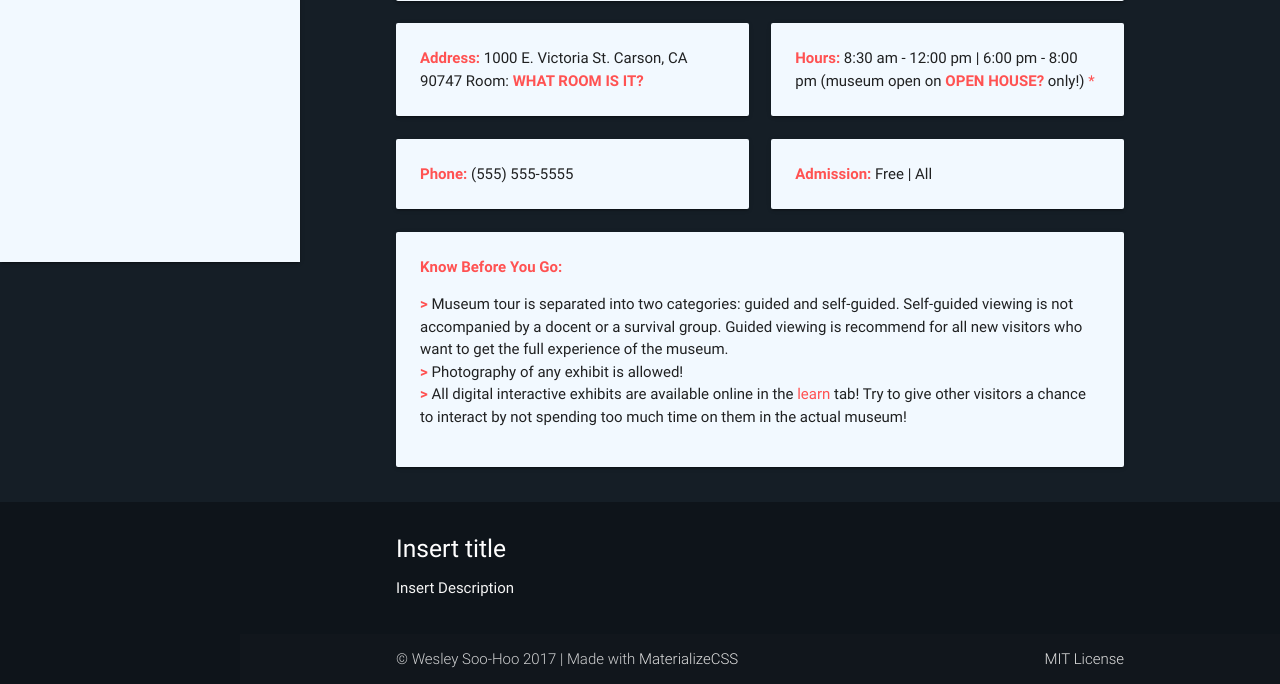
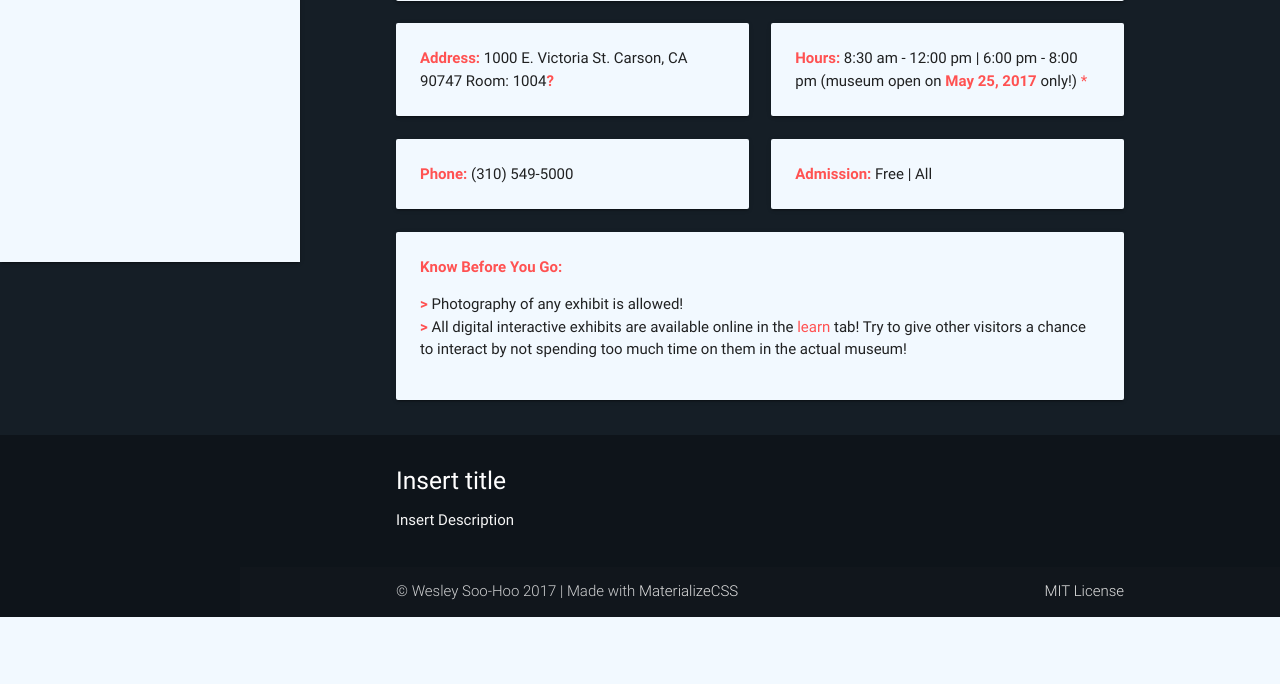
Before and after one commit to wsh32/IDP2017, a Django app: page /visit/ in a window 1280 px wide. Shown: the part 598-1282 px from the top of the page. After the commit the page ends 1215 px from the top, so only its background shows below. Run offline with Django 3.2, Linux system fonts and the light colour scheme.

Commit message:
Ready for content

```diff
--- a/src/templates/visit.html
+++ b/src/templates/visit.html
@@ -26,20 +26,20 @@
                             <div class="card-panel">
                             <span><b>Address:</b></span>
                             <span>1000 E. Victoria St. Carson, CA 90747</span>
-                            <span>Room: <b>WHAT ROOM IS IT?</b></span>
+                            <span>Room: 1004<b>?</b></span>
                             </div>
                         </div>
                         <div class="col l6 s12">
                             <div class="card-panel">
                             <span><b>Hours:</b></span>
                             <span>8:30 am - 12:00 pm | 6:00 pm - 8:00 pm</span>
-                            <span>(museum open on <b>OPEN HOUSE?</b> only!) <a class="modal-trigger" href="#info-modal">*</a></span>
+                            <span>(museum open on <b>May 25, 2017</b> only!) <a class="modal-trigger" href="#info-modal">*</a></span>
                             </div>
                         </div>
                         <div class="col l6 s12">
                             <div class="card-panel">
                             <span><b>Phone:</b></span>
-                            <span>(555) 555-5555</span>
+                            <span>(310) 549-5000</span>
                             </div>
                         </div>
                         <div class="col l6 s12">
@@ -52,7 +52,6 @@
                             <div class="card-panel">
                             <span><b>Know Before You Go:</b></span>
                                 <ul id="know">
-                                    <li>Museum tour is separated into two categories: guided and self-guided. Self-guided viewing is not accompanied by a docent or a survival group. Guided viewing is recommend for all new visitors who want to get the full experience of the museum.</li>
                                     <li>Photography of any exhibit is allowed!</li>
                                     <li>All digital interactive exhibits are available online in the <a href="/learn">learn</a> tab! Try to give other visitors a chance to interact by not spending too much time on them in the actual museum!</li>
                                 </ul>
```
